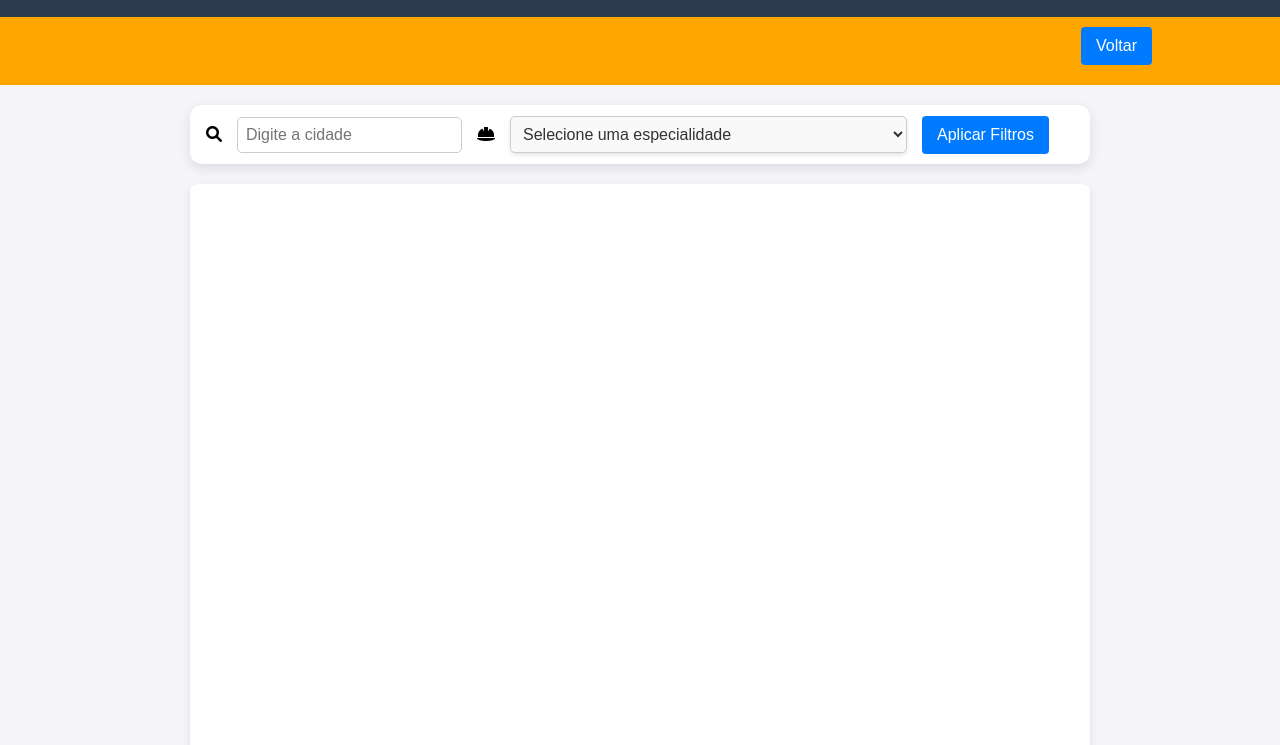
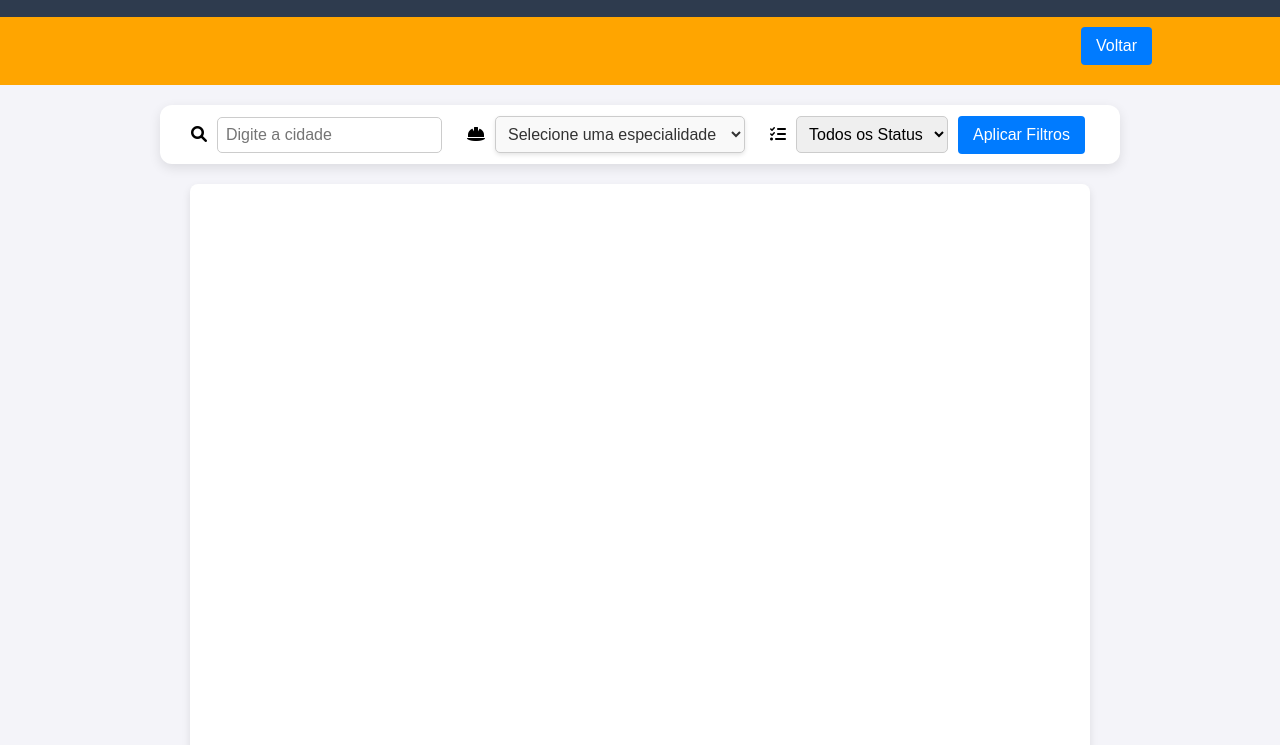
Before and after one commit to LeonardoSiqueira01/SistemaEmpregosFrontEnd, a plain HTML site: page Dashboard-Profissional/aceitarRecusarServico/index.html in a window 1280 px wide. Shown: the part 55-800 px from the top of the page. Drawn offline with Linux system fonts and the light colour scheme; no server answers; sample sign-in values are in the browser's storage.

Commit message:
adicionando filtragem de servicos por status

```diff
--- a/Dashboard-Profissional/aceitarRecusarServico/index.html
+++ b/Dashboard-Profissional/aceitarRecusarServico/index.html
@@ -91,6 +91,13 @@
                         <option value="Web developer (desenvolvedor de sites)">Web developer (desenvolvedor de sites)</option>
                         <option value="Zelador">Zelador</option>
                     </select>
+                    <label for="status"><i class="fas fa-tasks"></i></label>
+                    <select id="status">
+                        <option value="">Todos os Status</option>
+                        <option value="ABERTO">Aberto</option>
+                        <option value="INICIADO">Iniciado</option>
+                        <option value="FINALIZADO">Finalizado</option>
+                      </select>
 
 
                     <button type="button" class="button2" id="apply-filters" aria-label="Aplicar filtros para listar serviços">Aplicar Filtros</button>
--- a/Dashboard-Profissional/aceitarRecusarServico/script.js
+++ b/Dashboard-Profissional/aceitarRecusarServico/script.js
@@ -3,7 +3,8 @@ const state = {
     allCities: [],
     selectedCity: "",
     selectedState: "",
-    selectedSpecialty: ""
+    selectedSpecialty: "",
+    selectedStatus: ""
 };
 
 // Obtendo elementos da interface
@@ -30,6 +31,7 @@ async function carregarServicosSolicitados() {
 
         if (state.selectedCity) params.push(`cidadeEstado=${encodeURIComponent(state.selectedCity + " - " + state.selectedState)}`);
         if (state.selectedSpecialty) params.push(`especialidade=${encodeURIComponent(state.selectedSpecialty)}`);
+        if (state.selectedStatus) params.push(`status=${encodeURIComponent(state.selectedStatus)}`);
         if (params.length) url += "?" + params.join("&");
 
         // Realizando a requisição
@@ -211,6 +213,13 @@ document.addEventListener("DOMContentLoaded", async function () {
     const suggestionsList = document.getElementById("city-suggestions");
     const specialtySelect = document.getElementById("specialty");
     const filterButton = document.getElementById("apply-filters");
+    const statusSelect = document.getElementById("status");
+
+
+    statusSelect.addEventListener("change", () => {
+        state.selectedStatus = statusSelect.value;
+    });
+
 
     if (!localStorage.getItem("authToken")) {
         alert("Usuário não autenticado. Faça login novamente.");
--- a/Dashboard-Profissional/aceitarRecusarServico/styles.css
+++ b/Dashboard-Profissional/aceitarRecusarServico/styles.css
@@ -290,6 +290,7 @@ button.edit-btn:hover {
   border: 1px solid #ddd;
   background-color: #f9f9f9;
   color: #333;
+  width: 250px;
   box-shadow: 0 2px 4px rgba(0, 0, 0, 0.1);
   transition: border-color 0.3s ease, background-color 0.3s ease;
 }
@@ -355,7 +356,7 @@ button.edit-btn:hover {
     border-radius: 12px;
     box-shadow: 0 4px 12px rgba(0, 0, 0, 0.1);
     margin-top: 30px;
-    max-width: 900px;
+    max-width: 960px;
     margin-left: auto;
     margin-right: auto;
     transition: box-shadow 0.3s ease-in-out;
@@ -381,7 +382,7 @@ button.edit-btn:hover {
 #filter-form {
     display: flex;
     align-items: center;
-    gap: 15px; /* Espaçamento entre os elementos */
+    gap: 10px; /* Espaçamento entre os elementos */
     flex-wrap: wrap; /* Para ajustar em telas menores */
     width: 100%;
     margin-left: 30px;
@@ -398,3 +399,8 @@ button.edit-btn:hover {
     border: 1px solid #ccc;
     border-radius: 5px;
 }
+
+.fa-solid, .fas, .fa-task, .fas {
+
+  margin-left: 15px;
+}
```
